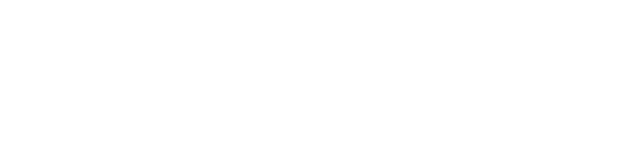
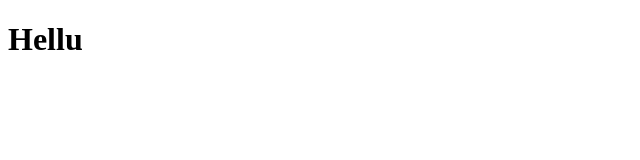
Before and after one commit to Cookkie92/kristian-koloy-js1-ma3, a plain HTML site: page index.html in a window 1280 px wide. Shown: the whole page, without its empty margins (0-640 px from the left). Drawn offline with Linux system fonts and the light colour scheme.

Commit message:
Update index.html

```diff
--- a/index.html
+++ b/index.html
@@ -8,7 +8,7 @@
 </head>
 
 <body>
-
+    <h1>Hellu</h1>
 
     <script src="question-1.js"></script>
 </body>
```
